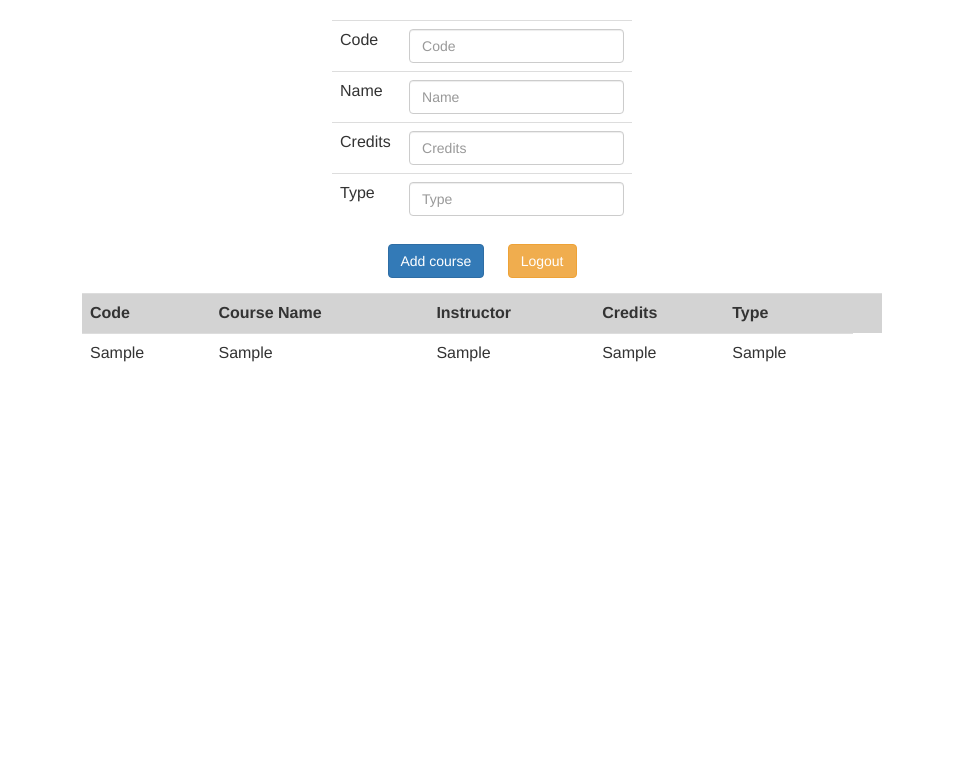
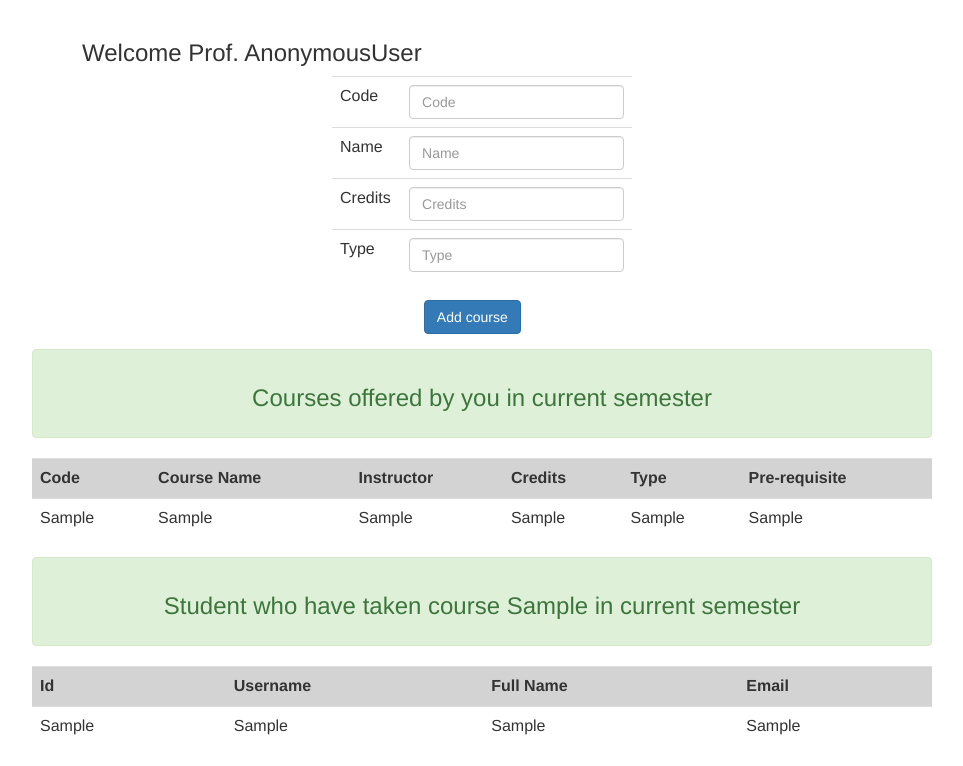
Before and after one commit to avijeet7/software_engineering, a Django app: template instructor/templates/InstructorView.html in a window 1280 px wide. Shown: the part 52-818 px from the top of the page, without its empty margins (158-1121 px from the left). Before the commit the page ends 414 px from the top, so only its background shows below. Run offline with Django 3.2, Linux system fonts and the light colour scheme; the template is opened without the code that fills it: most values are stand-ins (such as "Sample title", 1, 10 or a date in 2020); some libraries are stand-ins or nearby versions.

Commit message:
for a course enrolled student list displayed

```diff
--- a/course/models.py
+++ b/course/models.py
@@ -7,5 +7,6 @@ class Catalog(models.Model):
     instructor = models.CharField(max_length=40)
     credits = models.SmallIntegerField(default=0)
     coursetag = models.CharField(max_length=1,default="C")  #department elective or core course
+    prereq = models.CharField(max_length=100,default="")
     def __str__(self):
         return str(self.code) + ": " + str(self.name) + " [" + str(self.credits) + "]"
--- a/instructor/templates/InstructorView.html
+++ b/instructor/templates/InstructorView.html
@@ -1,7 +1,12 @@
 {% extends 'base.html' %}
 
 {% block main %}
-
+ <div class="container-fluid">
+      <div class="center-block" style="width:800px">
+        <a href="/login/logout/" class="btn btn-warning pull-right hide" name="logout">Logout</a>
+        <h3>Welcome Prof. {{user}}</h3>
+      </div>
+    </div>
 <div class="center-block text-center" style="width:300px">
 <form enctype="multipart/form-data" method="POST" action="/instructor/" class="form-group">
     {% csrf_token %}
@@ -12,12 +17,15 @@
     <tr><td>Type </td><td><input type="text" class="form-control" name="type" value="" placeholder="Type"></td></tr>
     </table>
     <input class="btn btn-primary" type="Submit" value="Add course">&nbsp;&nbsp;&nbsp;&nbsp;&nbsp;
-
-    <a href="/login/logout/" class="btn btn-warning" name="logout">Logout</a>
 </form>
 </div>
 
-<div class="center-block text-center" style="width:800px">
+<div class="center-block text-center" style="width:900px">
+<div class="alert alert-success" role="alert">
+<h3>Courses offered by you in current semester</h3>
+</div>
+</div>
+<div class="center-block text-center" style="width:900px">
 <table class="table">
 <tr style="background-color:lightgrey">
 <th>Code</th>
@@ -25,20 +33,48 @@
 <th>Instructor</th>
 <th>Credits</th>
 <th>Type</th>
-<th></th>
+<th>Pre-requisite</th>
 </tr>
 {% for item in courses %}
-
 <tr>
     <td>{{item.1}}</td>
     <td>{{item.2}}</td>
     <td>{{item.3}}</td>
     <td>{{item.4}}</td>
     <td>{{item.5}}</td>
+    <td>{{item.6}}</td>
 </tr>
-
 {% endfor %}
 </table>
 </div>
 
+{% for course in studentlist %}
+<div class="center-block text-center" style="width:900px">
+<div class="alert alert-success" role="alert">
+<h3>Student who have taken course {{course.0}} in current semester</h3>
+</div>
+</div>
+
+<div class="center-block text-center" style="width:900px">
+<table class="table">
+<tr style="background-color:lightgrey">
+<th>Id</th>
+<th>Username</th>
+<th>Full Name</th>
+<th>Email</th>
+</tr>
+{% for item in course.1 %}
+<tr>
+    <td>{{item.0}}</td>
+    <td>{{item.1}}</td>
+    <td>{{item.2}}</td>
+    <td>{{item.3}}</td>
+</tr>
+{% endfor %}
+</table>
+</div>
+
+
+
+{% endfor %}
 {% endblock %}
--- a/student/views.py
+++ b/student/views.py
@@ -30,6 +30,9 @@ def homepage(request):
     return render(request, 'homepage.html', {'data': w})
 
 def view(request):
+
+    #x = Catalog.objects.filter(id__in = [1]).values_list('id','code','name','instructor','credits','coursetag','prereq')
+    #print x
     total_credits_registered = 0
     #rcodelist = request.POST.getlist('code')
     codelist = StudentCourses.objects.filter(UserId=request.user.id).values_list('UserId', 'courseid')
--- a/test1/settings.py
+++ b/test1/settings.py
@@ -44,6 +44,7 @@ INSTALLED_APPS = (
     'authentication',
     'student',
     'instructor',
+    #'south'
 )
 
 MIDDLEWARE_CLASSES = (
```
Also changed, not shown: instructor/views.py (+23 -3 lines).
